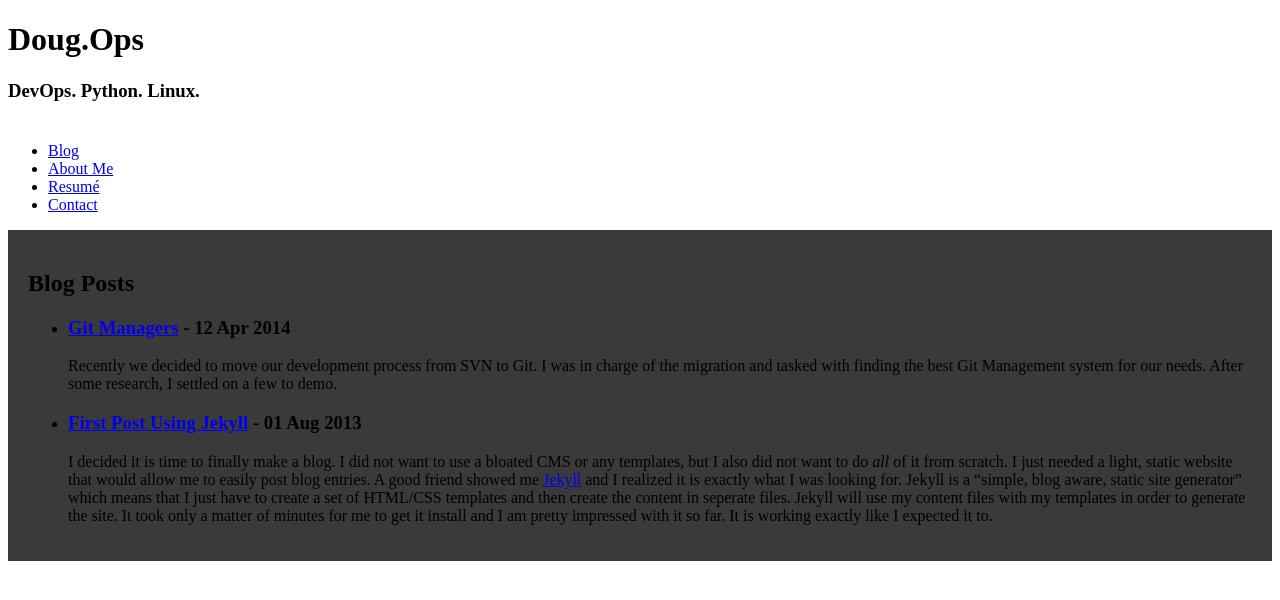
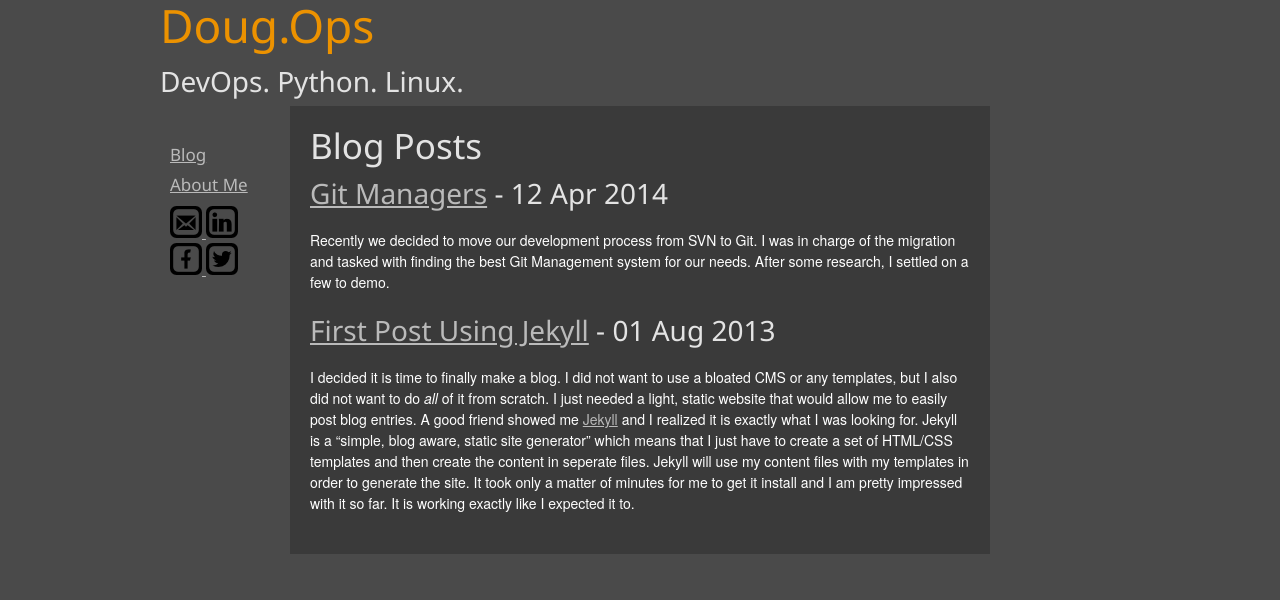
Before and after one commit to ndcampbell/ndcampbell.github.io, a Jekyll site: the page built from index.html, in a window 1280 px wide. Shown: the top 600 px of the page. Built offline with Jekyll 4.4.1, drawn with Linux system fonts in a browser that asks for light colours; nearby versions of some CDN libraries.

Commit message:
updated header with URL and icons

```diff
--- a/_includes/header.html
+++ b/_includes/header.html
@@ -14,9 +14,9 @@
 	<!-- CSS
   ================================================== -->
     <link href='https://fonts.googleapis.com/css?family=Noto+Sans' rel='stylesheet' type='text/css'>
-	<link rel="stylesheet" href="/css/base.css">
-	<link rel="stylesheet" href="/css/skeleton.css">
-	<link rel="stylesheet" href="/css/layout.css">
+	<link rel="stylesheet" href="/static/css/base.css">
+	<link rel="stylesheet" href="/static/css/skeleton.css">
+	<link rel="stylesheet" href="/static/css/layout.css">
 
 	<script src="http://ajax.googleapis.com/ajax/libs/jquery/1.10.2/jquery.min.js">
 	</script>
@@ -34,12 +34,10 @@
 			</div> <!--end header-->
 
 			<div class="two columns" id="left-bar" style="margin-top:40px; ">
-				<ul>
-					<li><a href="/">Blog</a></li>
+                <ul><h5>
+				    <li><a href="/">Blog</a></li>
 					<li><a href="/about/">About Me</a></li>
-					<li><a href="/resume/">Resumé</a></li>
-					<li><a href="/contact/">Contact</a></li>
-				<script>
+                    </h5><script>:w
 				  $(document).ready(function() {
    				 	$("[href]").each(function() {
     				if (this.href == window.location.href) {
@@ -48,4 +46,17 @@
     				});
 				});
 				</script>
+                <a href="mailto:ndcampbell@gmail.com">
+                    <img src="/static/icons/email.png">
+                </a>
+                    <a href="https://www.linkedin.com/in/n-douglas-campbell-39989657">
+                <img src="/static/icons/linkedin.png">
+                </a>
+                <a href="https://www.facebook.com/Douglas.Campbell99">
+                    <img src="/static/icons/facebook.png">
+                </a>
+                <a href="https://twitter.com/NDougOps">
+                    <img src="/static/icons/twitter-1.png">
+                </a>
+
 			</div><!--end sidebar-->
```
